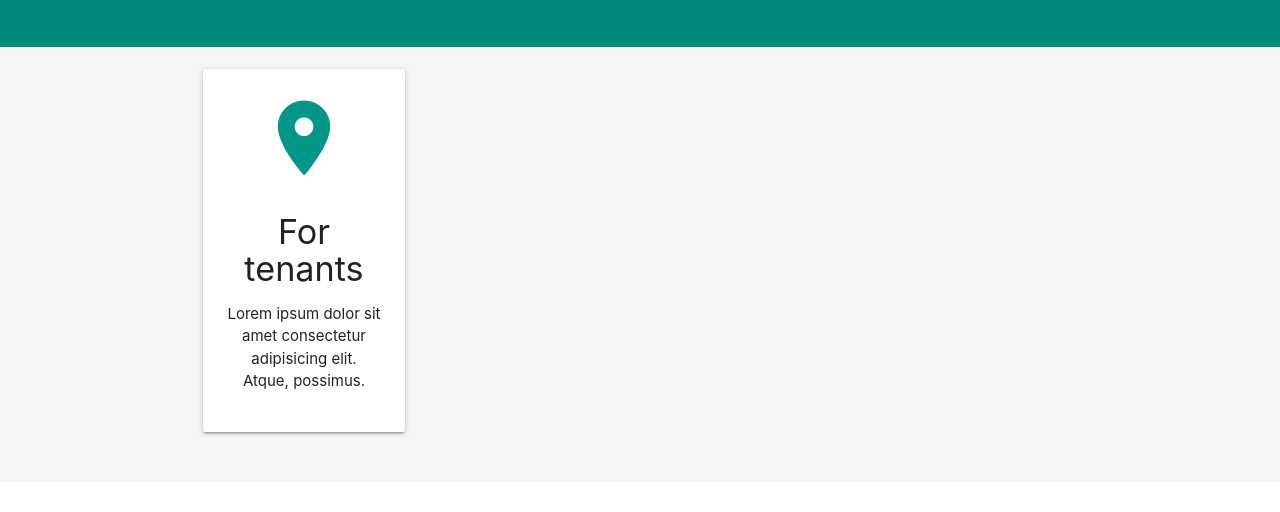
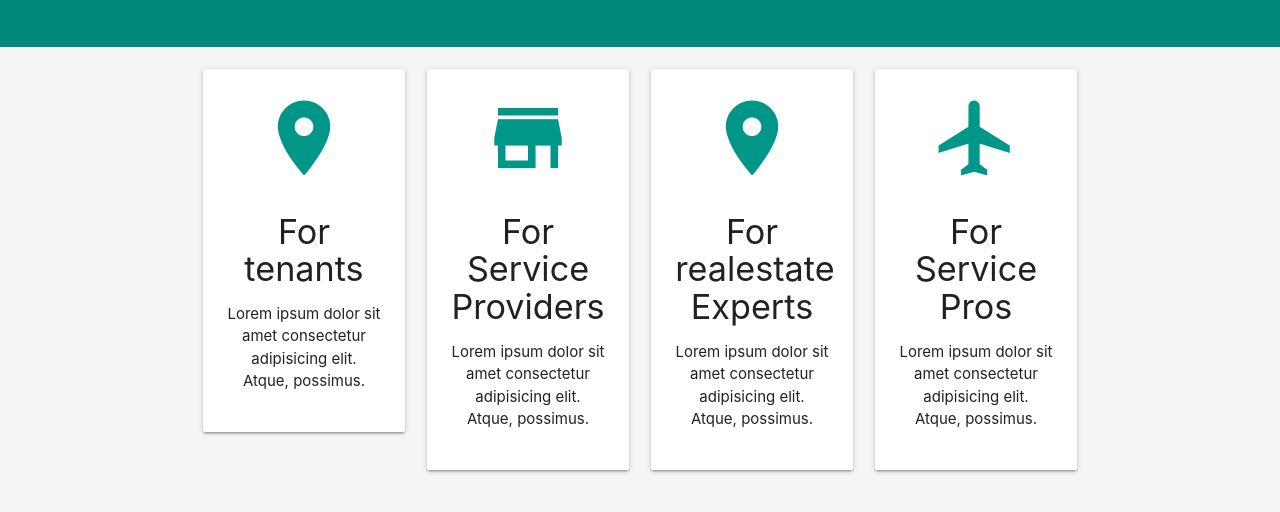
Before and after one commit to Ngahu/nh-design, a plain HTML site: page index.html in a window 1280 px wide. Shown: the part 746-1258 px from the top of the page. Before the commit the page ends 1228 px from the top, so only its background shows below. Drawn offline with nearby package versions, Linux system fonts and the light colour scheme.

Commit message:
creating of the icons section

```diff
--- a/index.html
+++ b/index.html
@@ -135,6 +135,30 @@
         </div>
       </div> <!-- end ofcol s12 m3 -->
 
+      <div class="col s12 m3">
+          <div class="card-panel">
+            <i class="material-icons large teal-text">store</i>
+            <h4>For Service Providers</h4>
+            <p>Lorem ipsum dolor sit amet consectetur adipisicing elit. Atque, possimus.</p>
+          </div>
+        </div> <!-- end ofcol s12 m3 -->
+
+        <div class="col s12 m3">
+            <div class="card-panel">
+              <i class="material-icons large teal-text">room</i>
+              <h4>For realestate Experts</h4>
+              <p>Lorem ipsum dolor sit amet consectetur adipisicing elit. Atque, possimus.</p>
+            </div>
+          </div> <!-- end ofcol s12 m3 -->
+
+          <div class="col s12 m3">
+              <div class="card-panel">
+                <i class="material-icons large teal-text">airplanemode_active</i>
+                <h4>For Service Pros</h4>
+                <p>Lorem ipsum dolor sit amet consectetur adipisicing elit. Atque, possimus.</p>
+              </div>
+            </div> <!-- end ofcol s12 m3 -->
+
     </div>
   </div>
 </section>
```
